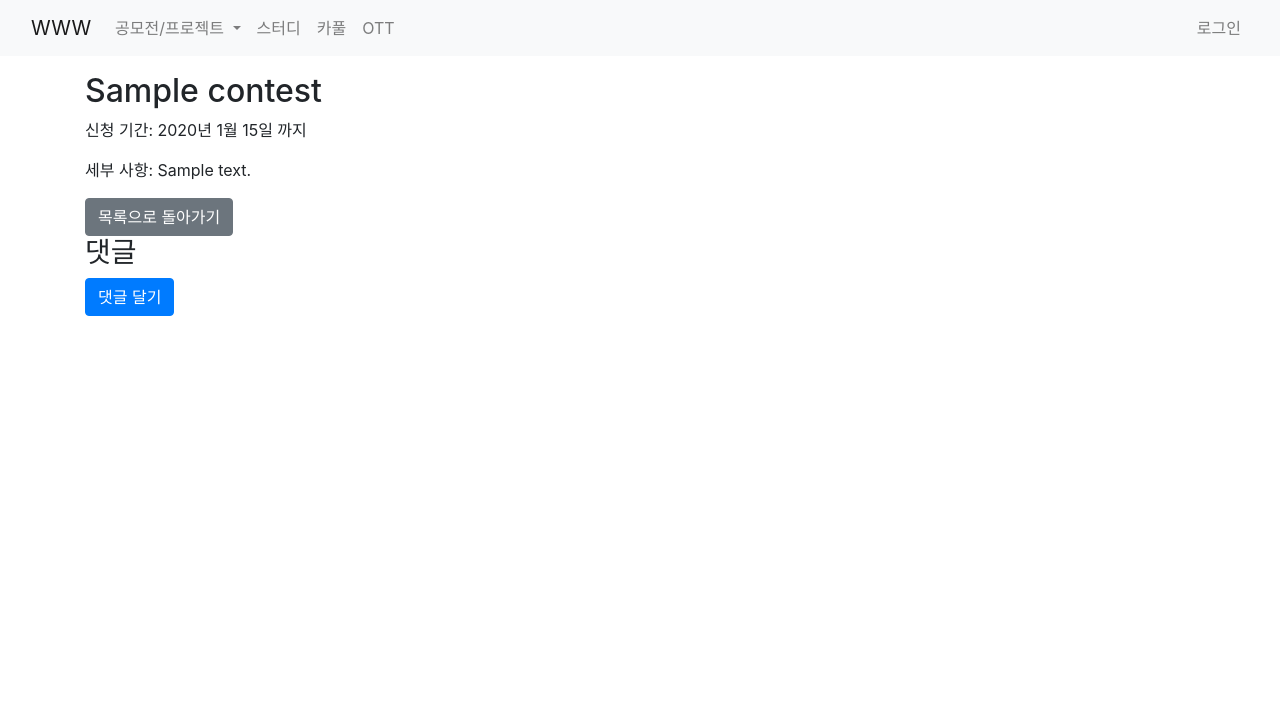
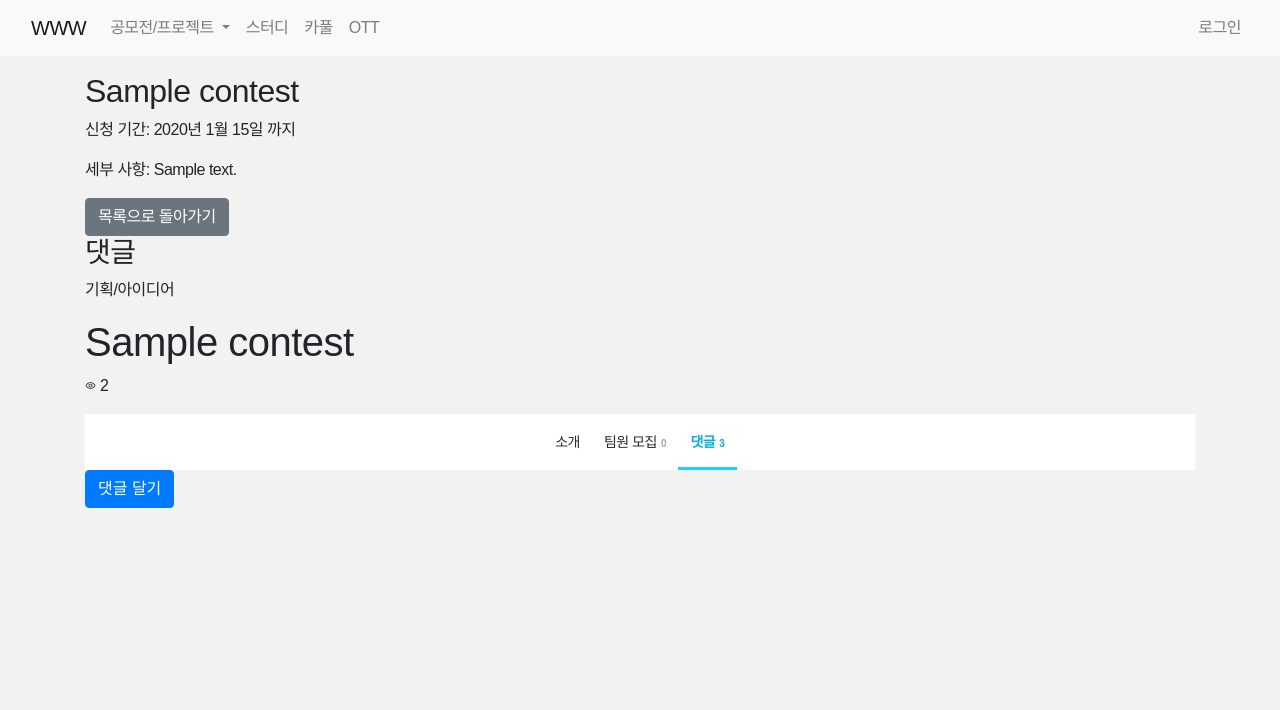
Before and after one commit to 2023-Internetprogramming/team-03, a Django app: page /contest/1 in a window 1280 px wide. Shown: the top 710 px of the page. Run offline with Django 4.2, Linux system fonts and the light colour scheme; tables that the repository leaves empty hold one stand-in row (values such as "Sample post"); parts of the project's set-up code (start-up, migrations or seed data) failed here and were passed over; some libraries are stand-ins or nearby versions; grey boxes are pictures that could not be loaded.

Commit message:
Feat:url 수정

```diff
--- a/contest/models.py
+++ b/contest/models.py
@@ -1,12 +1,24 @@
 from django.db import models
 
 class Contest(models.Model):
+
+    CATEGORY_CHOICES = [
+        ('기획/아이디어', '기획/아이디어'),
+        ('광고/마케팅', '광고/마케팅'),
+        ('사진/영상/UCC', '사진/영상/UCC'),
+        ('디자인', '디자인'),
+        ('예체능', '예체능'),
+        ('문학/시나리오', '문학/시나리오'),
+        ('IT/소프트웨어/게임', 'IT/소프트웨어/게임'),
+    ]
+
     contest_title = models.CharField(max_length=30)
     contest_description = models.TextField()
     deadline = models.DateField()
     link = models.URLField()
     contest_image = models.ImageField(upload_to='contest/images/%Y/%m/%d/', blank=True)
     contest_view_count = models.IntegerField(default=0)
+    contest_category = models.CharField(max_length=30, choices=CATEGORY_CHOICES)
 
 #댓글
 class Comment(models.Model):
--- a/contest/templates/contest/contest_detail.html
+++ b/contest/templates/contest/contest_detail.html
@@ -1,4 +1,5 @@
 {% extends 'taxi_posts/base.html' %}
+{% load static %}
 
 {% block main_area %}
     <br><br>
@@ -14,6 +15,32 @@
           <p>{{ comment.name }} - {{ comment.content }}</p>
       {% endfor %}
 
+      <section class="title" style="top: -170px; transform: none;">
+        <div class="wrap">
+          <p class="badges"><span>기획/아이디어</span></p>
+          <figure style="background-image: url(&#39;https://cf-cpi.campuspick.com/activity/1699790947804419_thumb.jpg&#39;);"></figure>
+          <div class="content">
+            <h1>{{ contest.contest_title }}</h1>
+            <p class="info">
+                <span class="viewcount">
+                    <span class="material-symbols-outlined" style="font-size: 11px;">
+                    visibility
+                    </span>
+                    {{ contest.contest_view_count }}
+                </span>
+            </p>
+          </div>
+        </div>
+      </section>
+      <section class="tab" style="top: 0px; transform: none;">
+        <div class="wrap">
+          <a href="{% url 'contest_detail' contest.id %}" class=""><span class="text">소개</span></a>
+          <a href="/prj/" data-menu="team"><span class="text">팀원 모집</span><span class="teamcount count">0</span></a>
+          <a href="https://www.campuspick.com/contest/view?id=24067&amp;menu=comment" data-menu="comment" class="active"><span class="text">댓글</span><span class="commentcount count highlight">3</span></a>
+        </div>
+      </section>
+
+
       <!-- Add new comment form -->
       <form method="post" action="{% url 'contest_detail' contest.id %}">
           {% csrf_token %}
@@ -22,4 +49,5 @@
       </form>
 
     </div>
+    <link rel="stylesheet" type="text/css" href="{% static 'contest/css/list.css' %}">
 {% endblock %}
--- a/www/urls.py
+++ b/www/urls.py
@@ -22,5 +22,6 @@ urlpatterns = [
     path('', include('taxi_posts.urls')),
     path('', include('ott_posts.urls')),
     path('', include('contest.urls')),
-    path('', include('users.urls')),
+    path('prj/', include('prj_posts.urls')),
+    path('study/', include('study_posts.urls')),
 ]
```
Lines whose indentation alone changed are shown as unchanged.
